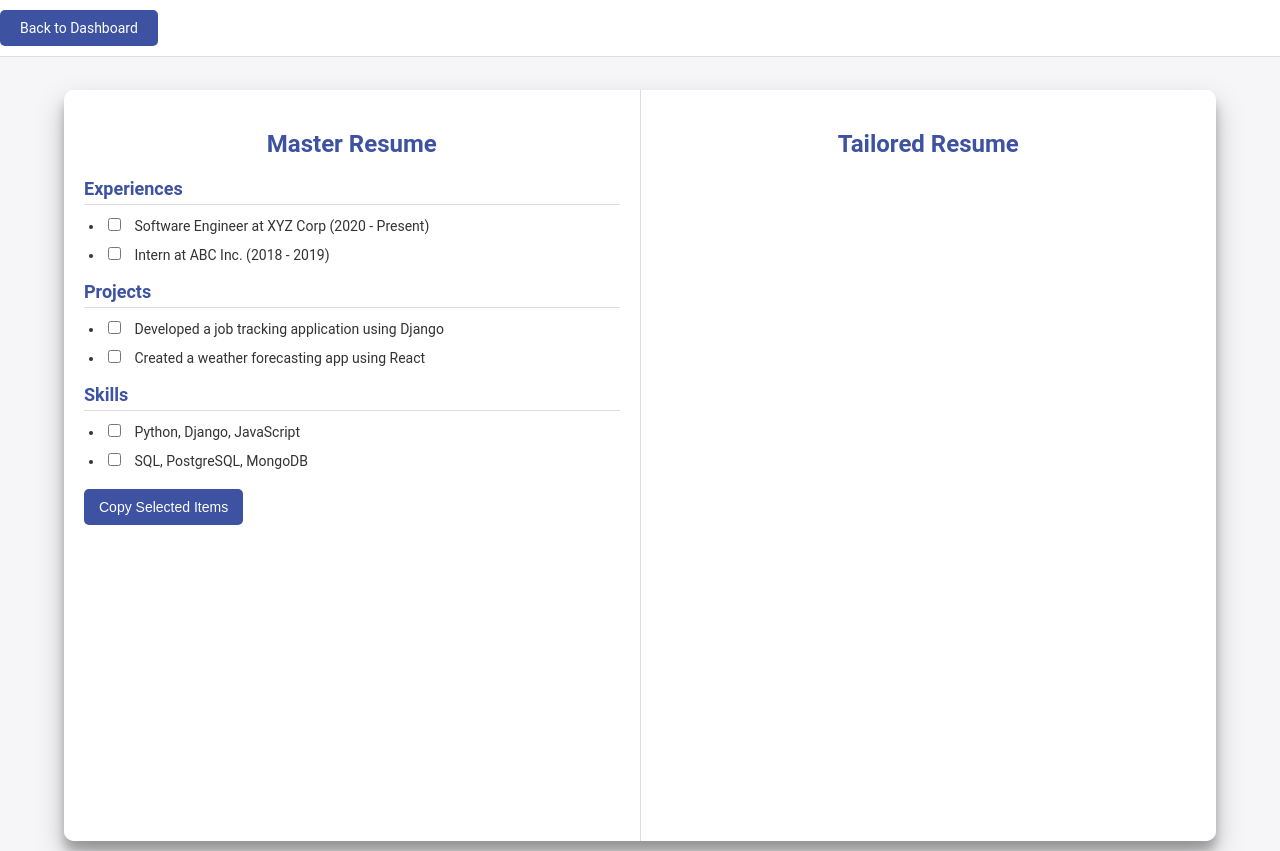
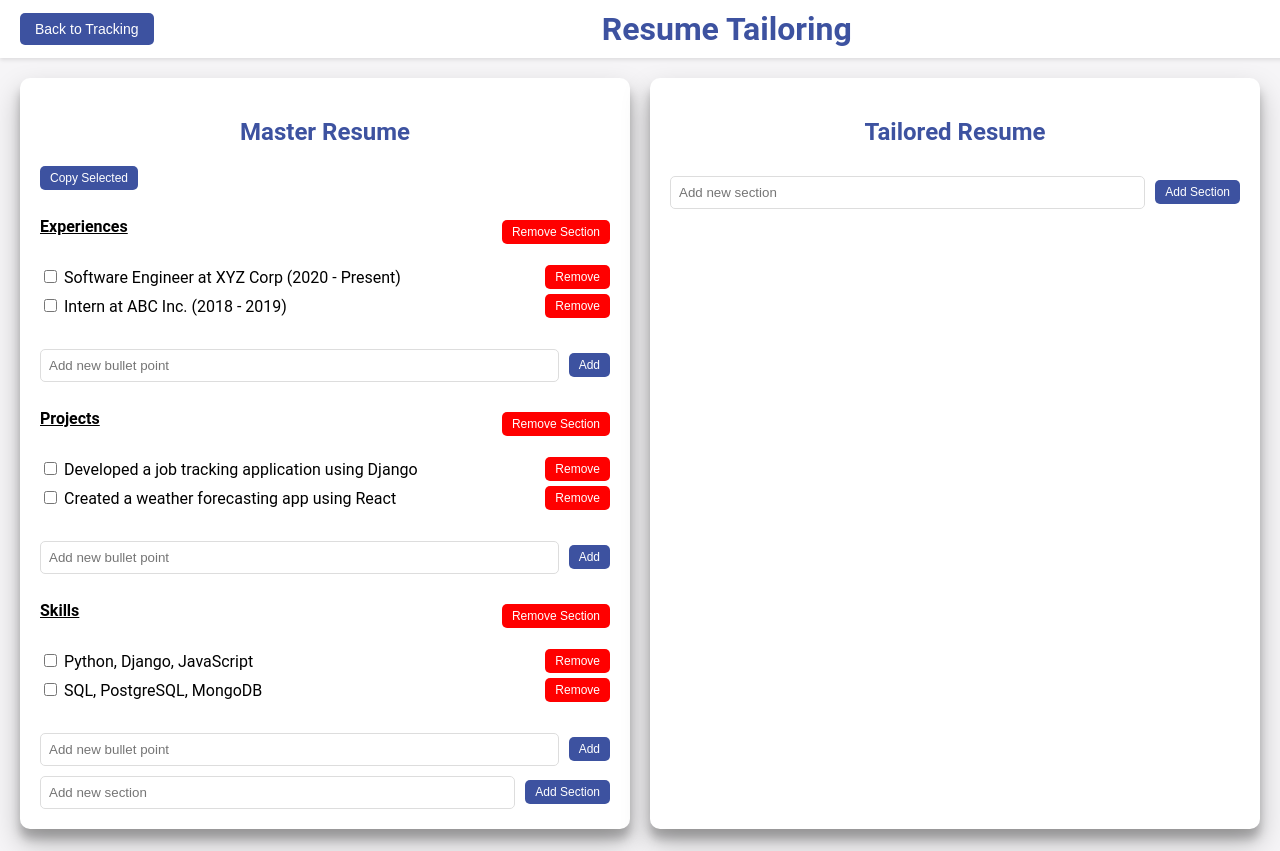
Before and after one commit to CMPUT-401/job-tracker, a Django app: page /resume-tailor/ in a window 1280 px wide. Run offline with Django 5.2, Linux system fonts and the light colour scheme.

Commit message:
Resume stuff

```diff
--- a/hackathon_group1/settings.py
+++ b/hackathon_group1/settings.py
@@ -80,6 +80,7 @@ DATABASES = {
         'NAME': BASE_DIR / 'db.sqlite3',
     }
 }
+SESSION_ENGINE = 'django.contrib.sessions.backends.db'
 
 
 # Password validation
--- a/myapp/templates/resume_tailor.html
+++ b/myapp/templates/resume_tailor.html
@@ -4,180 +4,255 @@
     <meta charset="UTF-8">
     <meta name="viewport" content="width=device-width, initial-scale=1.0">
     <title>Resume Tailoring</title>
-    {% load static %}
-    <link rel="stylesheet" href="{% static 'styles.css' %}">
     <style>
+        /* General Styles */
         body {
-            margin: 0;
-            padding: 0;
             font-family: 'Roboto', sans-serif;
             background: #f6f5f7;
+            margin: 0;
             display: flex;
             flex-direction: column;
-            align-items: center;
+            height: 100vh;
         }
 
-        .header {
+        header {
             width: 100%;
+            background-color: #ffffff;
+            box-shadow: 0 2px 4px rgba(0, 0, 0, 0.1);
             display: flex;
-            justify-content: flex-start;
+            align-items: center;
+            justify-content: space-between;
             padding: 10px 20px;
-            background: #ffffff;
-            border-bottom: 1px solid #ddd;
-            position: fixed;
+            position: sticky;
             top: 0;
             z-index: 1000;
         }
 
-        .header .back-button {
+        header h1 {
+            font-size: 32px;
+            color: #3D52A0;
+            margin: 0 auto;
+            text-align: center;
+        }
+
+        .back-button {
             background-color: #3D52A0;
             color: white;
             border: none;
             border-radius: 5px;
-            padding: 10px 20px;
+            padding: 8px 15px;
             font-size: 14px;
             cursor: pointer;
-            text-decoration: none;
             transition: background-color 0.3s ease;
         }
 
-        .header .back-button:hover {
+        .back-button:hover {
             background-color: #2E3D76;
         }
 
+        /* Main Container */
         .container {
             display: flex;
             justify-content: space-between;
-            align-items: flex-start;
-            width: 90%;
-            max-width: 1400px;
-            margin-top: 80px; /* Add space for the fixed header */
-            height: calc(100vh - 100px); /* Adjust height minus header space */
-            background: white;
-            border-radius: 10px;
-            box-shadow: 0 14px 28px rgba(0, 0, 0, 0.25), 0 10px 10px rgba(0, 0, 0, 0.22);
-            overflow: hidden;
+            padding: 20px;
+            gap: 20px;
+            height: calc(100vh - 100px); /* Adjust height to fit page */
         }
 
         .resume-section {
-            width: 48%;
-            height: 100%;
+            flex-grow: 1;
+            width: 45%; /* Set fixed width for each resume */
+            background: #ffffff;
+            border-radius: 10px;
+            box-shadow: 0 14px 28px rgba(0, 0, 0, 0.25), 0 10px 10px rgba(0, 0, 0, 0.22);
+            overflow-y: auto;
             padding: 20px;
-            overflow-y: auto;
-            background: #ffffff;
-            border-right: 1px solid #ddd;
-        }
-
-        .resume-section:last-child {
-            border-right: none;
+            display: flex;
+            flex-direction: column;
         }
 
         .resume-section h2 {
             text-align: center;
             color: #3D52A0;
-            margin-bottom: 20px;
         }
 
-        .resume-section h3 {
-            color: #3D52A0;
-            margin-bottom: 10px;
-            border-bottom: 1px solid #ddd;
-            padding-bottom: 5px;
-            font-size: 18px;
+        .section-header {
+            margin-top: 20px;
+            font-weight: bold;
+            text-decoration: underline;
+            display: flex;
+            justify-content: space-between;
+            align-items: center;
         }
 
         ul {
-            padding-left: 20px;
-            margin: 0;
-            list-style-type: disc;
+            list-style: disc inside;
+            padding: 0;
         }
 
-        ul li {
-            margin-bottom: 10px;
-            font-size: 14px;
-            color: #333;
+        li {
+            margin: 5px 0;
         }
 
-        input[type="checkbox"] {
-            margin-right: 10px;
+        .action-buttons {
+            margin-top: 10px;
+            display: flex;
+            justify-content: flex-end;
+            gap: 5px;
         }
 
-        .resume-section form button {
-            margin-top: 10px;
+        button {
             background-color: #3D52A0;
             color: white;
             border: none;
             border-radius: 5px;
-            padding: 10px 15px;
-            font-size: 14px;
+            padding: 5px 10px;
+            font-size: 12px;
             cursor: pointer;
             transition: background-color 0.3s ease;
         }
 
-        .resume-section form button:hover {
+        button:hover {
             background-color: #2E3D76;
         }
 
-        .resume-section::-webkit-scrollbar {
-            width: 10px;
+        input[type="text"] {
+            border: 1px solid #ddd;
+            border-radius: 5px;
+            padding: 8px;
+            flex-grow: 1;
+            margin-right: 5px;
         }
 
-        .resume-section::-webkit-scrollbar-thumb {
-            background-color: #3D52A0;
-            border-radius: 5px;
+        .add-item-form {
+            display: flex;
+            align-items: center;
+            gap: 5px;
+            margin-top: 10px;
         }
 
-        .resume-section::-webkit-scrollbar-thumb:hover {
-            background-color: #2E3D76;
+        @media (max-width: 1024px) {
+            .container {
+                flex-direction: column;
+                align-items: center;
+            }
+
+            .resume-section {
+                width: 90%; /* Adapt for smaller screens */
+            }
         }
     </style>
 </head>
 <body>
-    <!-- Header Section -->
-    <header class="header">
-        <a href="{% url 'dashboard' %}" class="back-button">Back to Dashboard</a>
+    <header>
+        <button class="back-button">Back to Tracking</button>
+        <h1>Resume Tailoring</h1>
     </header>
-
-    <!-- Main Content Section -->
     <div class="container">
         <!-- Master Resume Section -->
-        <div class="resume-section">
+        <div class="resume-section" id="master-resume">
             <h2>Master Resume</h2>
-            <form method="post">
+            <!-- Form for copying selected items -->
+            <form method="post" id="copy-selected-form">
                 {% csrf_token %}
-                <!-- Iterate through sections -->
+                <input type="hidden" name="action" value="add_to_blank">
+                <button type="submit">Copy Selected</button>
+            </form>
             {% for section, items in master_resume.items %}
-                    <div>
-                        <h3>{{ section }}</h3>
+                <div class="section-header">
+                    {{ section }}
+                    <div class="action-buttons">
+                        <form method="post" class="inline-form">
+                            {% csrf_token %}
+                            <input type="hidden" name="action" value="remove_section_master">
+                            <input type="hidden" name="section" value="{{ section }}">
+                            <button style="background-color: red;">Remove Section</button>
+                        </form>
+                    </div>
+                </div>
                 <ul>
                     {% for item in items %}
-                                <li>
-                                    <label>
+                        <li style="display: flex; justify-content: space-between; align-items: center;">
+                            <!-- Checkbox on the left -->
+                            <div style="flex-grow: 1;">
                                 <input type="checkbox" name="selected_items" value="{{ section }}|{{ item }}">
                                 {{ item }}
-                                    </label>
+                            </div>
+                            <!-- Remove Bullet Point Form on the right -->
+                            <form method="post" style="display:inline;">
+                                {% csrf_token %}
+                                <input type="hidden" name="action" value="remove_from_master">
+                                <input type="hidden" name="section" value="{{ section }}">
+                                <input type="hidden" name="content" value="{{ item }}">
+                                <button style="background-color: red; padding: 5px 10px; font-size: 12px; cursor: pointer;">Remove</button>
+                            </form>
                         </li>
                     {% endfor %}
                 </ul>
-                    </div>
+                <!-- Add Bullet Point Form -->
+                <form method="post" class="add-item-form">
+                    {% csrf_token %}
+                    <input type="hidden" name="action" value="add_item_master">
+                    <input type="hidden" name="section" value="{{ section }}">
+                    <input type="text" name="new_item" placeholder="Add new bullet point">
+                    <button>Add</button>
+                </form>
             {% endfor %}
-                <button type="submit">Copy Selected Items</button>
+
+            <!-- Add Section Form -->
+            <form method="post" class="add-item-form">
+                {% csrf_token %}
+                <input type="hidden" name="action" value="add_section_master">
+                <input type="text" name="new_section" placeholder="Add new section">
+                <button>Add Section</button>
             </form>
+
         </div>
 
         <!-- Tailored Resume Section -->
-        <div class="resume-section">
+        <div class="resume-section" id="tailored-resume">
             <h2>Tailored Resume</h2>
             {% for section, items in blank_resume.items %}
-                <div>
-                    <h3>{{ section }}</h3>
+                <div class="section-header">
+                    {{ section }}
+                    <form method="post" class="inline-form">
+                        {% csrf_token %}
+                        <input type="hidden" name="action" value="remove_section_blank">
+                        <input type="hidden" name="section" value="{{ section }}">
+                        <button style="background-color: red;">Remove Section</button>
+                    </form>
+                </div>
                 <ul>
                     {% for item in items %}
-                            <li>{{ item }}</li>
+                        <li style="display: flex; justify-content: space-between; align-items: center;">
+                            <div>{{ item }}</div>
+                            <!-- Remove Bullet Point Form -->
+                            <form method="post" style="display:inline;">
+                                {% csrf_token %}
+                                <input type="hidden" name="action" value="remove_from_blank">
+                                <input type="hidden" name="section" value="{{ section }}">
+                                <input type="hidden" name="content" value="{{ item }}">
+                                <button style="background-color: red; padding: 5px 10px; font-size: 12px; cursor: pointer;">Remove</button>
+                            </form>
+                        </li>
                     {% endfor %}
                 </ul>
-                </div>
+                <!-- Add Bullet Point Form -->
+                <form method="post" class="add-item-form">
+                    {% csrf_token %}
+                    <input type="hidden" name="action" value="add_item_blank">
+                    <input type="hidden" name="section" value="{{ section }}">
+                    <input type="text" name="new_item" placeholder="Add new bullet point">
+                    <button>Add</button>
+                </form>
             {% endfor %}
+            <!-- Add Section Form -->
+            <form method="post" class="add-item-form">
+                {% csrf_token %}
+                <input type="hidden" name="action" value="add_section_blank">
+                <input type="text" name="new_section" placeholder="Add new section">
+                <button>Add Section</button>
+            </form>
         </div>
     </div>
 </body>
--- a/myapp/views.py
+++ b/myapp/views.py
@@ -114,44 +114,109 @@ def logout_user(request):
     return redirect('login')
 
 def resume_tailor(request):
-    # Example data for Master Resume
-    master_resume = {
-        "Experiences": [
-            "Software Engineer at XYZ Corp (2020 - Present)",
-            "Intern at ABC Inc. (2018 - 2019)"
-        ],
-        "Projects": [
-            "Developed a job tracking application using Django",
-            "Created a weather forecasting app using React"
-        ],
-        "Skills": [
-            "Python, Django, JavaScript",
-            "SQL, PostgreSQL, MongoDB"
-        ]
-    }
+    if 'master_resume' not in request.session:
+        request.session['master_resume'] = {
+            "Experiences": [
+                "Software Engineer at XYZ Corp (2020 - Present)",
+                "Intern at ABC Inc. (2018 - 2019)"
+            ],
+            "Projects": [
+                "Developed a job tracking application using Django",
+                "Created a weather forecasting app using React"
+            ],
+            "Skills": [
+                "Python, Django, JavaScript",
+                "SQL, PostgreSQL, MongoDB"
+            ]
+        }
+    if 'blank_resume' not in request.session:
+        request.session['blank_resume'] = {}
 
-    # Initialize or retrieve blank_resume from session
+    master_resume = request.session['master_resume']
+    blank_resume = request.session['blank_resume']
+
     if request.method == "POST":
-        selected_items = request.POST.getlist('selected_items')
-        # Retrieve blank_resume as a dictionary or initialize a new one
-        blank_resume = request.session.get('blank_resume', {})
-        if not isinstance(blank_resume, dict):
-            blank_resume = {}  # Ensure blank_resume is a dictionary
+        action = request.POST.get('action')
+        print(f"Action: {action}")  # Debugging to see what action was triggered
 
-        for item in selected_items:
-            section, content = item.split('|', 1)  # Split section and content
-            if section not in blank_resume:
-                blank_resume[section] = []  # Initialize section if it doesn't exist
-            if content not in blank_resume[section]:
-                blank_resume[section].append(content)  # Append content to the section
+        if action == "add_to_blank":
+            selected_items = request.POST.getlist('selected_items')
+            print(f"Selected Items: {selected_items}")
+            for item in selected_items:
+                section, content = item.split('|', 1)
+                if section not in blank_resume:
+                    blank_resume[section] = []
+                if content not in blank_resume[section]:
+                    blank_resume[section].append(content)
 
-        # Save the updated blank_resume back to the session
+        elif action.startswith("copy_section"):
+            section = action.split('|')[1]
+            if section in master_resume and section not in blank_resume:
+                blank_resume[section] = master_resume[section][:]
+
+        elif action == "remove_from_blank":
+            section = request.POST.get('section')
+            content = request.POST.get('content')
+            if section in blank_resume and content in blank_resume[section]:
+                blank_resume[section].remove(content)
+                if not blank_resume[section]:
+                    del blank_resume[section]
+
+        elif action == "add_section_master":
+            new_section = request.POST.get('new_section')
+            if new_section:
+                new_section = new_section.strip()
+                if new_section and new_section not in master_resume:
+                    master_resume[new_section] = []  # Initialize the new section with an empty list of items
+                    request.session['master_resume'] = master_resume
+
+        elif action == "remove_section_blank":
+            section = request.POST.get('section')
+            if section in blank_resume:
+                del blank_resume[section]
+                request.session['blank_resume'] = blank_resume
+
+        elif action == "remove_section_master":
+            section = request.POST.get('section')
+            if section in master_resume:
+                del master_resume[section]
+                request.session['master_resume'] = master_resume
+
+        elif action == "add_section_blank":
+            new_section = request.POST.get('new_section').strip()
+            if new_section and new_section not in blank_resume:
+                blank_resume[new_section] = []
+
+        elif action == "add_item_master":
+            section = request.POST.get('section')
+            new_item = request.POST.get('new_item').strip()
+            if section in master_resume and new_item:
+                master_resume[section].append(new_item)
+
+        elif action == "add_item_blank":
+            section = request.POST.get('section')
+            new_item = request.POST.get('new_item')
+            if section and new_item:
+                section = section.strip()
+                new_item = new_item.strip()
+                if section not in blank_resume:
+                    blank_resume[section] = []  # Create section in blank resume if it doesn't exist
+                blank_resume[section].append(new_item)
+
+        elif action == "remove_from_master":
+            section = request.POST.get('section')
+            content = request.POST.get('content')
+            if section in master_resume and content in master_resume[section]:
+                master_resume[section].remove(content)
+                if not master_resume[section]:
+                    del master_resume[section]
+                request.session['master_resume'] = master_resume
+
+        request.session['master_resume'] = master_resume
         request.session['blank_resume'] = blank_resume
-    else:
-        # Retrieve blank_resume from the session for GET requests
-        blank_resume = request.session.get('blank_resume', {})
-        if not isinstance(blank_resume, dict):
-            blank_resume = {}
+
+        print(f"Blank Resume After Update: {request.session['blank_resume']}")
+
 
     return render(request, 'resume_tailor.html', {
         'master_resume': master_resume,
```
Also changed, not shown: 2 other files. Lines whose indentation alone changed are shown as unchanged.
